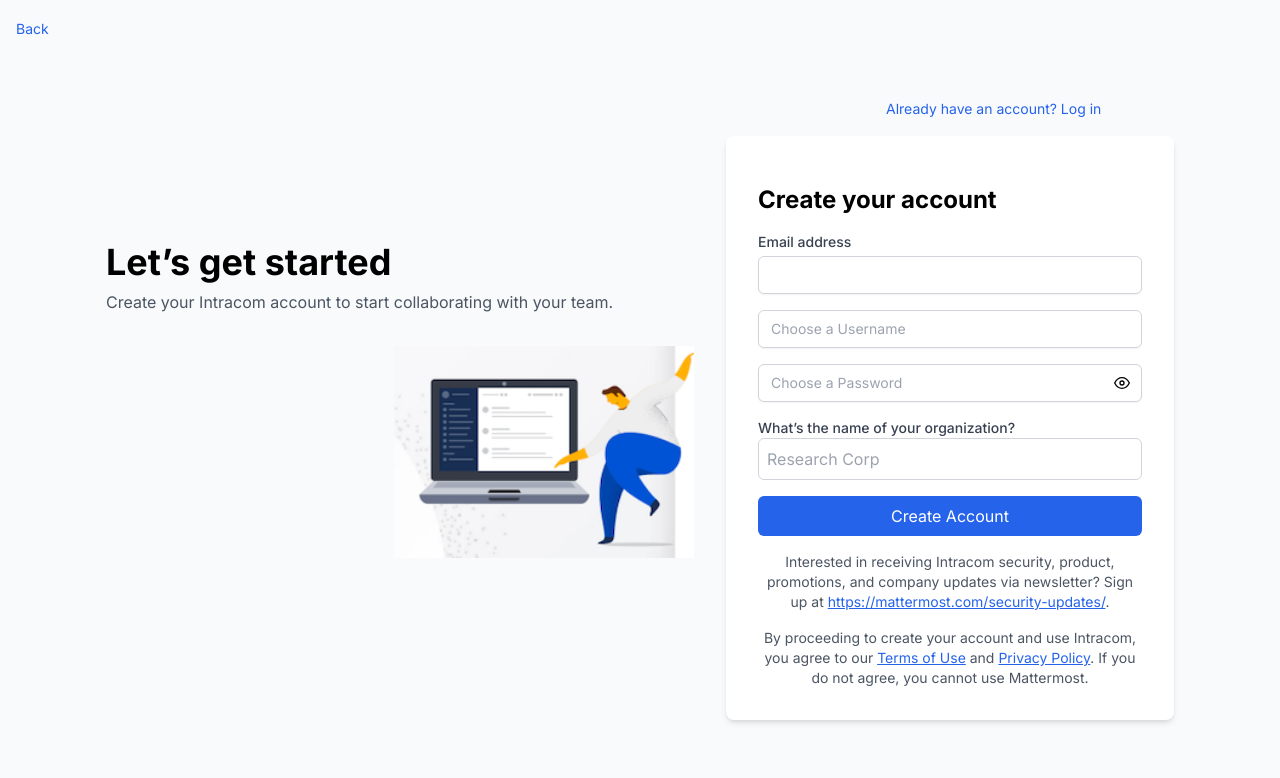
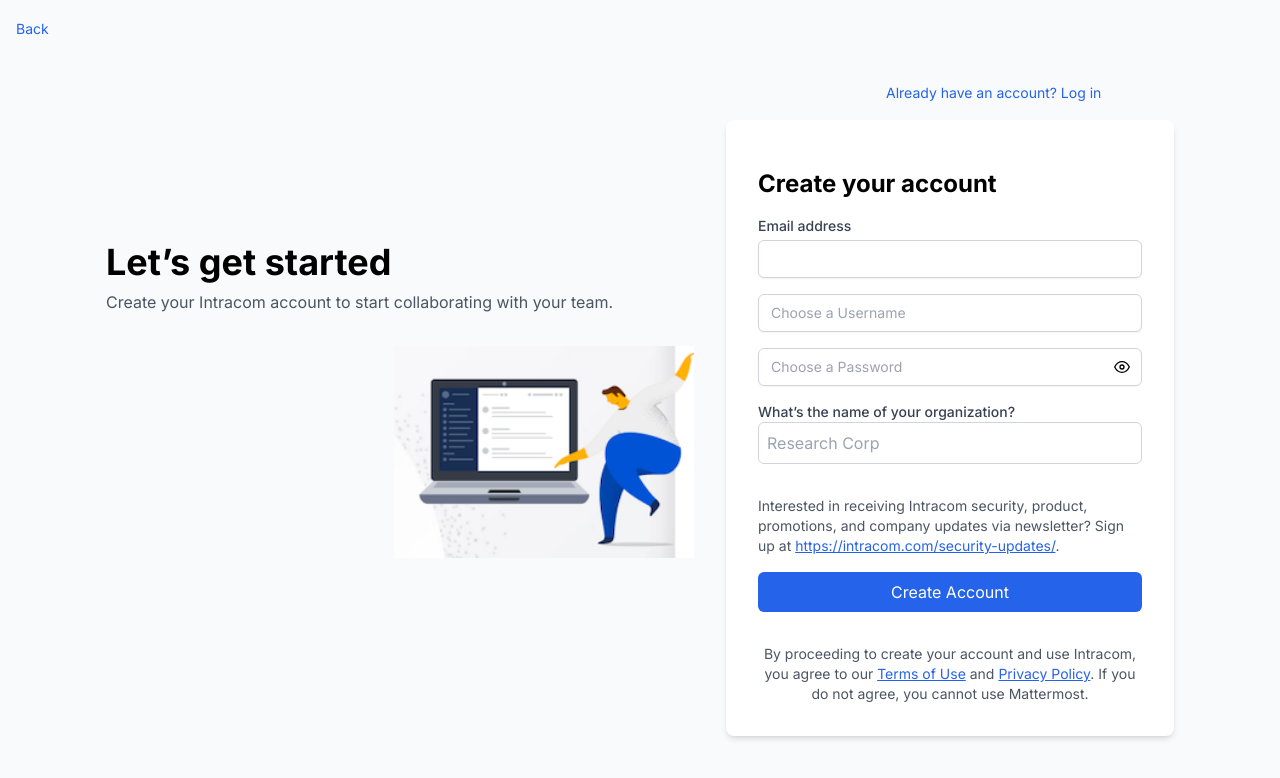
Before and after one commit to project-ascend-io/intracom-webapp, a Next.js app: page /Signup_user_complete in a window 1280 px wide. Shown: the top 778 px of the page. Built offline with nearby package versions, Linux system fonts and the light colour scheme; no server answers.

Commit message:
update(signup-user-complete):updated landing page image and rename the url

```diff
--- a/src/app/Signup_user_complete/page.tsx
+++ b/src/app/Signup_user_complete/page.tsx
@@ -108,7 +108,7 @@
         const contentType = response.headers.get("content-type");
         if (contentType && contentType.indexOf("application/json") !== -1) {
           console.log("Success:", await response.json());
-          router.push("/Successful");
+          router.push("successful");
         } else {
           console.log("Received non-JSON response");
           const textResponse = await response.text();
@@ -228,36 +228,37 @@
                   setOrganization(e.target.value)
                 }
               />
+
+              <p className="mt-4 text-sm  text-gray-600">
+                Interested in receiving Intracom security, product, promotions,
+                and company updates via newsletter? Sign up at{" "}
+                <a
+                  href="https://intracom.com/security-updates/"
+                  className="text-blue-600 underline"
+                >
+                  https://intracom.com/security-updates/
+                </a>
+                .
+              </p>
               <button
                 type="submit"
-                className="w-full bg-blue-600 text-white py-2 px-4 rounded-md hover:bg-blue-700 focus:outline-none focus:ring-2 focus:ring-blue-500 focus:ring-opacity-50"
+                className="w-full bg-blue-600 text-white my-4 py-2 px-4 rounded-md hover:bg-blue-700 focus:outline-none focus:ring-2 focus:ring-blue-500 focus:ring-opacity-50"
               >
                 Create Account
               </button>
             </form>
             <p className="mt-4 text-sm text-center text-gray-600">
-              Interested in receiving Intracom security, product, promotions,
-              and company updates via newsletter? Sign up at{" "}
-              <a
-                href="https://mattermost.com/security-updates/"
-                className="text-blue-600 underline"
-              >
-                https://mattermost.com/security-updates/
-              </a>
-              .
-            </p>
-            <p className="mt-4 text-sm text-center text-gray-600">
               By proceeding to create your account and use Intracom, you agree
               to our{" "}
               <a
-                href="https://mattermost.com/terms-of-use/"
+                href="https://intracom.com/terms-of-use/"
                 className="text-blue-600 underline"
               >
                 Terms of Use
               </a>{" "}
               and{" "}
               <a
-                href="https://mattermost.com/privacy-policy/"
+                href="https://intracom.com/privacy-policy/"
                 className="text-blue-600 underline"
               >
                 Privacy Policy
--- a/src/app/page.tsx
+++ b/src/app/page.tsx
@@ -4,17 +4,15 @@
 export default function Home() {
   return (
     <section className="flex items-center justify-center mt-20">
-      <div className="w-full  ">
-        {/* className="lg:ml-40 md:ml-30 */}
-        <Image
-          className="w-full lg:ml-44 lg:w-1/2 md:ml-30"
-          src="/landingpage.png"
-          alt="landing page"
-          width={37}
-          height={37}
-        />
-      </div>
-      <div className="w-full pr-[40px] lg:mr-40">
+      <Image
+        className="w-full lg:ml-44 lg:w-1/2 md:ml-30 "
+        src="/landingpage.png"
+        alt="landing page"
+        width={400}
+        height={300}
+      />
+
+      <div className="w-full pr-[40px] lg:mx-40">
         <h1 className="text-xl font-bold py-2">
           Where would you like to view this?
         </h1>
@@ -29,7 +27,7 @@
             </button>
           </Link>
           {/* redirect to User sign-up page */}
-          <Link href="/Signup_user_complete">
+          <Link href="/signup_user_complete">
             <button className="bg-[#EAF0FB] text-[#0053D4] text-center text-sm p-2 rounded-md">
               View in Web Browser
             </button>
```
Also changed, not shown: public/newchat.png (added), public/profile2.jpg (added).
